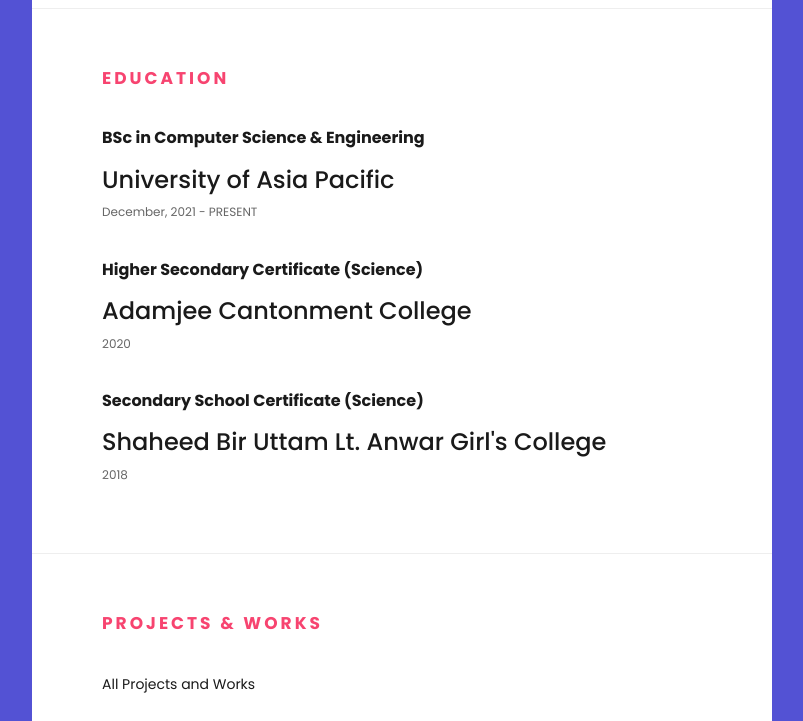
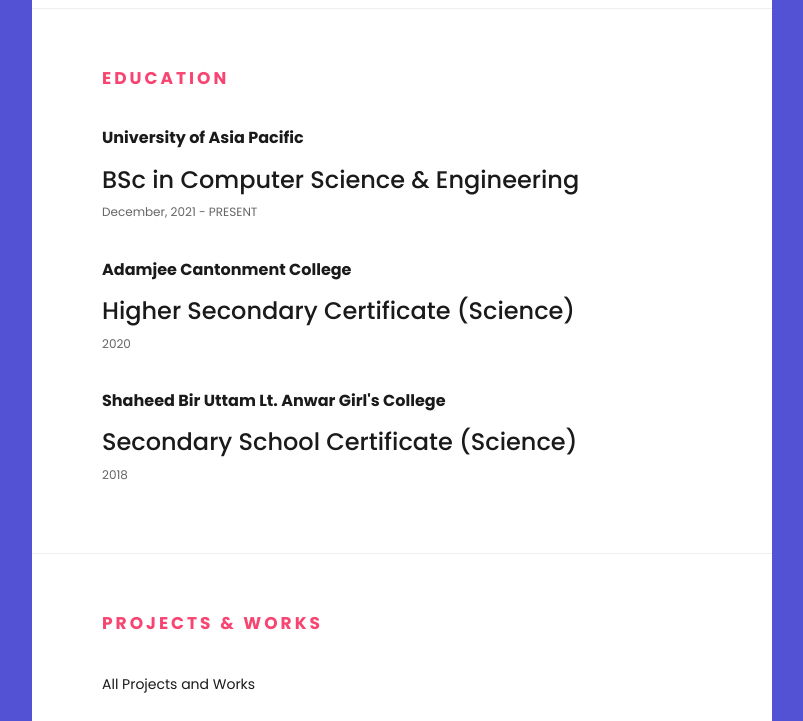
Before and after one commit to Nazneen-Nahar45/Nazneen, a plain HTML site: page index.html in a window 1280 px wide. Shown: the part 1440-2161 px from the top of the page, without its empty margins (368-1171 px from the left). Drawn offline with Linux system fonts and the light colour scheme.

Commit message:
Update index.html

```diff
--- a/index.html
+++ b/index.html
@@ -115,7 +115,7 @@
                         dynamic, data-driven applications, I find joy in bringing ideas to life on the digital canvas.<br> 🔍 Research fuels my passion for knowledge discovery, and I am particularly captivated by the boundless possibilities of Artificial
                         Intelligence (AI) and Machine Learning (ML). Exploring the frontiers of AI, I am fascinated by its potential to revolutionize industries, drive innovation, and shape the future of humanity.<br> 🌟 My dream is to weave these passions
                         together into a tapestry of teaching and mentorship, guiding aspiring technologists on their own journeys of discovery and transformation. Join me as I embark on this exhilarating odyssey, where the pursuit of knowledge knows no
-                        bounds and the horizon is limitless. Together, let 's shape a future where technology enriches lives, empowers communities, and unlocks the full potential of human ingenuity.
+                        bounds and the horizon is limitless. Together, let's shape a future where technology enriches lives, empowers communities, and unlocks the full potential of human ingenuity.
                     </p>
 
                     <ul class="info">
@@ -213,24 +213,24 @@
 
                     <div class="col-md-12 col-sm-12 col-xs-12">
                         <div class="top-item resume-item">
-                            <h2>BSc in Computer Science & Engineering</h2>
-                            <h3>University of Asia Pacific</h3>
+                            <h2>University of Asia Pacific</h2>
+                            <h3>BSc in Computer Science & Engineering</h3>
                             <span>December, 2021 - PRESENT</span>
                         </div>
                     </div>
 
                     <div class="col-md-12 col-sm-12 col-xs-12">
                         <div class="resume-item">
-                            <h2>Higher Secondary Certificate (Science)</h2>
-                            <h3>Adamjee Cantonment College</h3>
+                            <h2>Adamjee Cantonment College</h2>
+                            <h3>Higher Secondary Certificate (Science)</h3>
                             <span>2020</span>
                         </div>
                     </div>
 
                     <div class="col-md-12 col-sm-12 col-xs-12">
                         <div class="resume-item">
-                            <h2>Secondary School Certificate (Science)</h2>
-                            <h3>Shaheed Bir Uttam Lt. Anwar Girl's College</h3>
+                            <h2>Shaheed Bir Uttam Lt. Anwar Girl's College</h2>
+                            <h3>Secondary School Certificate (Science)</h3>
                             <span>2018</span>
                         </div>
                     </div>
@@ -492,7 +492,7 @@
                             </div>
                             <div class="col-md-12 text-center">
                                 <div class="testimonial-text">
-                                    <p>Inter Department Drama Competetion</p>
+                                    <p>Inter Department Drama Competition</p>
                                 </div>
                             </div>
                         </div>
```
